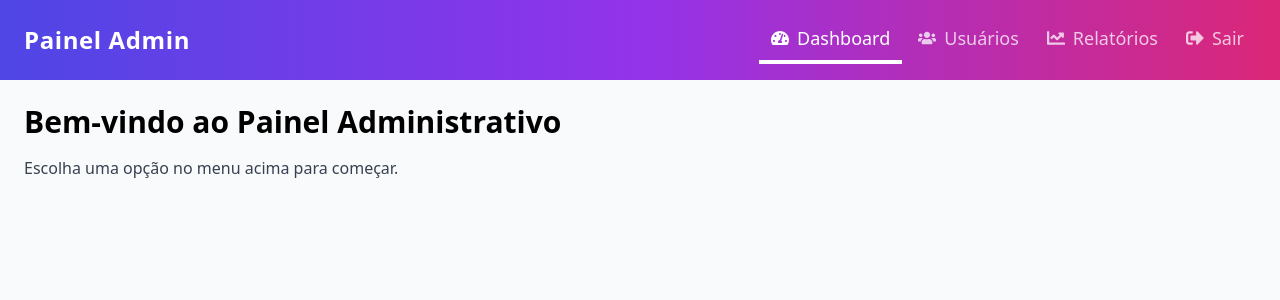
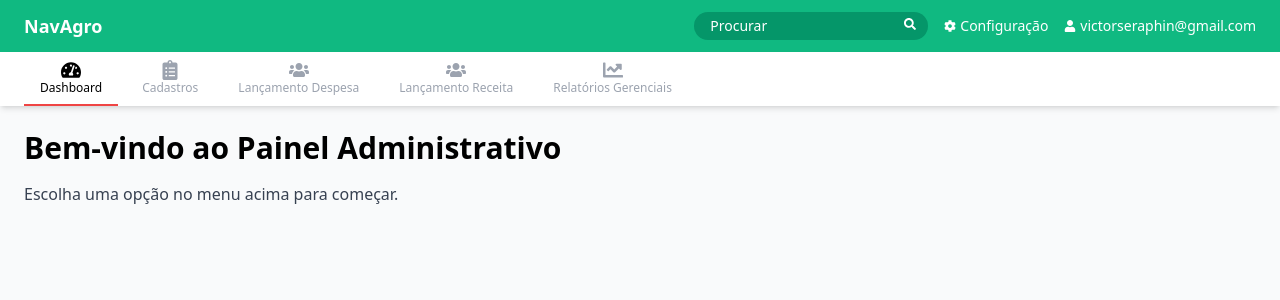
Before and after one commit to victorseraphin/navagro_front, a React (Vite) app: page / in a window 1280 px wide. Shown: the top 300 px of the page. Built offline with nearby package versions, Linux system fonts and the light colour scheme.

Commit message:
Criando submenu dos itens de menu

```diff
--- a/src/components/Navbar.jsx
+++ b/src/components/Navbar.jsx
@@ -1,70 +1,181 @@
 import { useState } from 'react';
-import { FaBars, FaTimes, FaHome, FaUsers, FaChartLine, FaSignOutAlt, FaTachometerAlt } from 'react-icons/fa';
+import {
+  FaBars, FaTimes, FaTachometerAlt, FaUsers, FaChartLine, FaSignOutAlt,
+  FaSearch, FaCog, FaUser, FaClipboardList
+} from 'react-icons/fa';
 
 export default function Navbar() {
   const [menuOpen, setMenuOpen] = useState(false);
   const [active, setActive] = useState('dashboard');
+  const [showCadastros, setShowCadastros] = useState(false);
+  const [showDespesas, setShowDespesas] = useState(false);
+  const [showReceitas, setShowReceitas] = useState(false);
+  const [showRelatorios, setShowRelatorios] = useState(false);
 
   const links = [
     { id: 'dashboard', label: 'Dashboard', icon: <FaTachometerAlt /> },
-    { id: 'users', label: 'Usuários', icon: <FaUsers /> },
-    { id: 'reports', label: 'Relatórios', icon: <FaChartLine /> },
-    { id: 'logout', label: 'Sair', icon: <FaSignOutAlt /> },
+    { id: 'cadastros', label: 'Cadastros', icon: <FaClipboardList />, submenu: showCadastros },
+    { id: 'despesas', label: 'Lançamento Despesa', icon: <FaUsers />, submenu: showDespesas },
+    { id: 'receitas', label: 'Lançamento Receita', icon: <FaUsers />, submenu: showReceitas },
+    { id: 'relatorios', label: 'Relatórios Gerenciais', icon: <FaChartLine />, submenu: showRelatorios },
+  ];
+
+  const cadastrosOptions = [
+    'Bens',
+    'Centro de Custos',
+    'Centro de Lucros',
+    'Clientes / Fornecedores',
+    'Funcionários',
+    'Insumos',
+    'Taxas',
+    'Unidade de Negócios'
+  ];
+
+  const despesasOptions = [
+    'Insumos',
+    'Pagamentos de Funcionários'
+  ];
+
+  const receitasOptions = [
+    'Produtos',
+  ];
+
+  const relatoriosOptions = [
+    'Demonstração do Resultado',
+    'Resumo de Despesas',
+    'Resumo de Receitas'
   ];
 
   return (
-    <nav className="bg-gradient-to-r from-indigo-600 via-purple-600 to-pink-600 text-white shadow-lg">
-      <div className="container mx-auto flex justify-between items-center px-6 py-4">
-        <h1 className="text-2xl font-bold tracking-wide cursor-pointer select-none">Painel Admin</h1>
+    <div>
+      {/* Top bar */}
+      <div className="bg-emerald-500 text-white shadow-sm px-6 py-3 flex justify-between items-center text-sm">
+        <div className="text-lg font-bold">NavAgro</div>
 
-        {/* Menu desktop */}
-        <ul className="hidden md:flex space-x-1 text-sm">
-          {links.map(({ id, label, icon }) => (
-            <li key={id}>
-              <button
-                onClick={() => setActive(id)}
-                className={`flex items-center space-x-2 px-3 py-2 text-lg font-medium transition-colors duration-300
-                  ${active === id ? 'border-b-4 border-white text-white' : 'text-white/75 hover:text-white'}
-                `}
-              >
-                {icon}
-                <span>{label}</span>
+        <div className="hidden md:flex items-center gap-4">
+          <div className="relative">
+            <input
+              type="text"
+              placeholder="Procurar"
+              className="bg-emerald-600 placeholder-white text-white px-4 py-1 rounded-full text-sm focus:outline-none"
+            />
+            <FaSearch className="absolute right-3 top-1.5 text-white text-xs" />
+          </div>
+          <button className="flex items-center gap-1">
+            <FaCog className="text-xs" />
+            <span>Configuração</span>
           </button>
-            </li>
-          ))}
-        </ul>
-
-        {/* Botão hamburguer mobile */}
-        <button
-          className="md:hidden focus:outline-none"
-          onClick={() => setMenuOpen(!menuOpen)}
-          aria-label="Toggle menu"
-        >
-          {menuOpen ? <FaTimes size={24} /> : <FaBars size={24} />}
+          <button className="flex items-center gap-1">
+            <FaUser className="text-xs" />
+            <span>victorseraphin@gmail.com</span>
           </button>
         </div>
 
-      {/* Menu mobile */}
-      {menuOpen && (
-        <ul className="md:hidden bg-gradient-to-r from-indigo-600 via-purple-600 to-pink-600 space-y-2 px-6 pb-4">
-          {links.map(({ id, label, icon }) => (
-            <li key={id}>
+        {/* Menu mobile toggle */}
+        <button className="md:hidden focus:outline-none ml-4" onClick={() => setMenuOpen(!menuOpen)}>
+          {menuOpen ? <FaTimes size={20} /> : <FaBars size={20} />}
+        </button>
+      </div>
+
+      {/* Bottom menu */}
+      <div className="bg-white shadow-md relative">
+        <ul className="hidden md:flex px-6 space-x-2 text-sm relative">
+          {links.map(({ id, label, icon, submenu }) => (
+            <li key={id} className="relative">
               <button
                 onClick={() => {
                   setActive(id);
-                  setMenuOpen(false);
+                  if (id === 'cadastros') {
+                    setShowCadastros(!showCadastros);
+                  }else {
+                    setShowCadastros(false);
+                  }
+
+                  if (id === 'despesas') {
+                    setShowDespesas(!showDespesas);
+                  }else {
+                    setShowDespesas(false);
+                  }
+
+                  if (id === 'receitas') {
+                    setShowReceitas(!showReceitas);
+                  }else {
+                    setShowReceitas(false);
+                  }
+
+                  if (id === 'relatorios') {
+                    setShowRelatorios(!showRelatorios);
+                  } else {
+                    setShowRelatorios(false);
+                  }
                 }}
-                className={`flex items-center space-x-2 w-full text-left px-3 py-2 text-lg font-medium transition-colors duration-300
-                  ${active === id ? 'border-l-4 border-white text-white' : 'text-white/75 hover:text-white'}
+                className={`flex flex-col items-center justify-center px-4 py-2 text-xs font-medium transition-colors duration-300
+                  ${active === id
+                    ? 'text-black border-b-2 border-red-500'
+                    : 'text-gray-400 hover:text-black hover:border-gray-300 border-b-2 border-transparent'}
                 `}
               >
-                {icon}
-                <span>{label}</span>
+                <div className="text-xl">{icon}</div>
+                {label}
+              </button>
+
+              {/* Submenu para Cadastros */}
+              {submenu && showCadastros && (
+                <ul className="absolute top-full left-0 mt-1 w-52 bg-white border rounded shadow-md z-50">
+                  {cadastrosOptions.map((item) => (
+                    <li key={item}>
+                      <button className="w-full text-left px-4 py-2 text-[12px] hover:bg-emerald-500 hover:text-white">
+                        {item}
                       </button>
                     </li>
                   ))}
                 </ul>
               )}
-    </nav>
+
+              {/* Submenu para Despesas */}
+              {submenu && showDespesas && (
+                <ul className="absolute top-full left-0 mt-1 w-52 bg-white border rounded shadow-md z-50">
+                  {despesasOptions.map((item) => (
+                    <li key={item}>
+                      <button className="w-full text-left px-4 py-2 text-[12px] hover:bg-emerald-500 hover:text-white">
+                        {item}
+                      </button>
+                    </li>
+                  ))}
+                </ul>
+              )}
+
+              {/* Submenu para Receitas */}
+              {submenu && showReceitas && (
+                <ul className="absolute top-full left-0 mt-1 w-52 bg-white border rounded shadow-md z-50">
+                  {receitasOptions.map((item) => (
+                    <li key={item}>
+                      <button className="w-full text-left px-4 py-2 text-[12px] hover:bg-emerald-500 hover:text-white">
+                        {item}
+                      </button>
+                    </li>
+                  ))}
+                </ul>
+              )}
+
+              {/* Submenu para Relatorios */}
+              {submenu && showRelatorios && (
+                <ul className="absolute top-full left-0 mt-1 w-52 bg-white border rounded shadow-md z-50">
+                  {relatoriosOptions.map((item) => (
+                    <li key={item}>
+                      <button className="w-full text-left px-4 py-2 text-[12px] hover:bg-emerald-500 hover:text-white">
+                        {item}
+                      </button>
+                    </li>
+                  ))}
+                </ul>
+              )}
+            </li>
+          ))}
+        </ul>
+      </div>
+
+      {/* TODO: mobile menu pode ser adaptado se quiser esse submenu lá também */}
+    </div>
   );
 }
```
Lines whose indentation alone changed are shown as unchanged.
